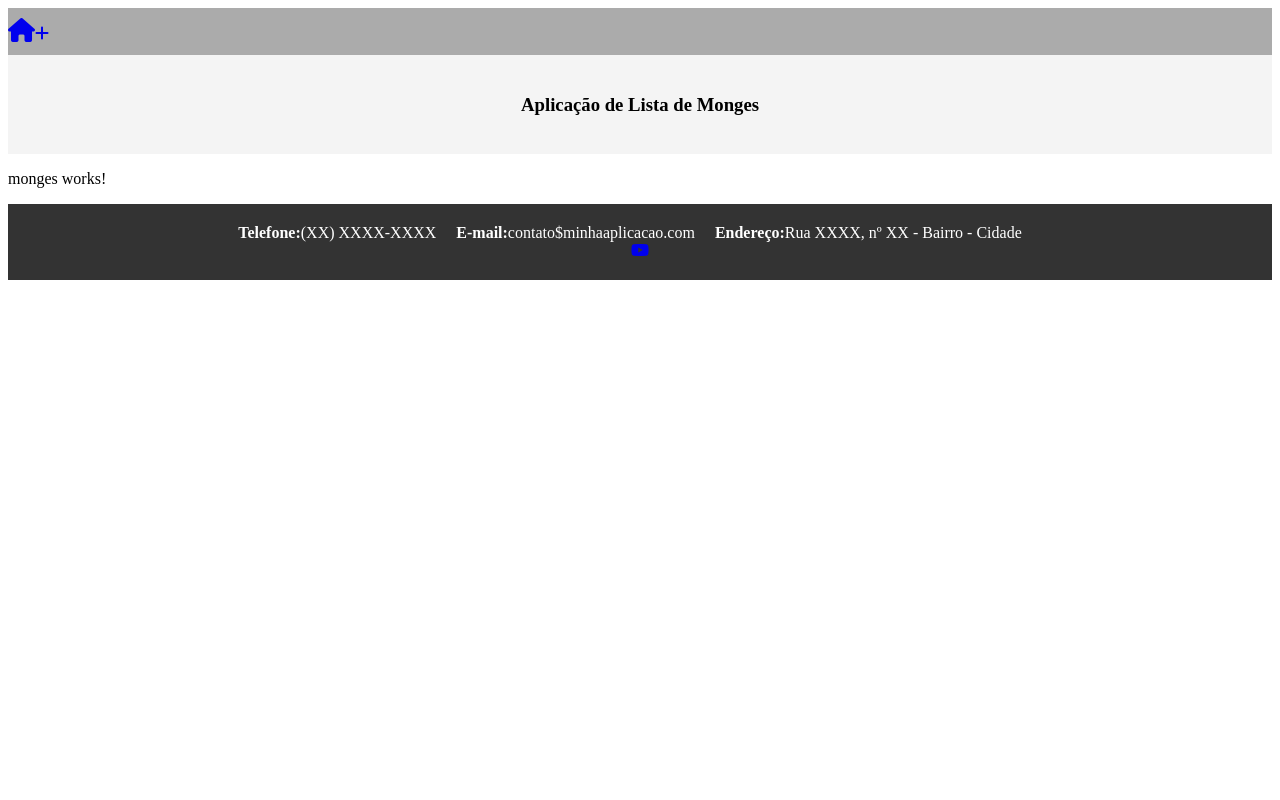
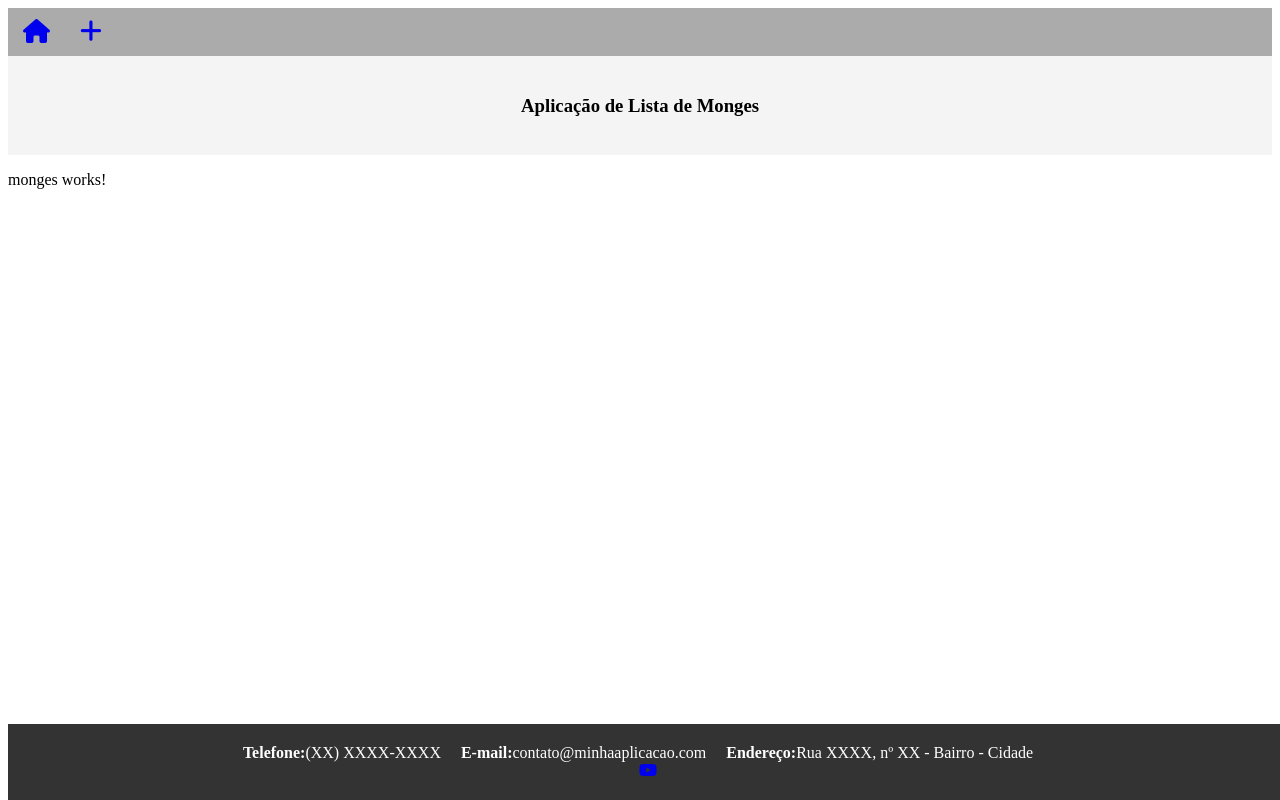
Before and after one commit to DigAguiar/angular-monges, an Angular app: page / in a window 1280 px wide. Built offline with nearby package versions, Linux system fonts and the light colour scheme.

Commit message:
header e footer funcionando

```diff
--- a/src/app/components/footer/footer.component.css
+++ b/src/app/components/footer/footer.component.css
@@ -4,6 +4,9 @@
     padding: 20px 0;
     color: #fff;
     text-align: center;
+    position: absolute;
+    bottom: 0;
+    width: 100%;
   }
 
   .footer-nav {
--- a/src/app/components/footer/footer.component.html
+++ b/src/app/components/footer/footer.component.html
@@ -7,14 +7,14 @@
         </li>
         <li class="footer-item">
           <span class="footer-label">E-mail:</span>
-          <span class="footer-info">contato$minhaaplicacao.com</span>
+          <span class="footer-info">contato&#64;minhaaplicacao.com</span>
         </li>
         <li class="footer-item">
           <span class="footer-label">Endereço:</span>
           <span class="footer-info">Rua XXXX, nº XX - Bairro - Cidade</span>
         </li>
         <li>
-            <a href="youtube.com"><i class="fa-brands fa-youtube"></i></a>
+            <a href="http://youtube.com"><i class="fa-brands fa-youtube"></i></a>
         </li>
       </ul>
     </div>
--- a/src/app/components/header/header.component.css
+++ b/src/app/components/header/header.component.css
@@ -45,3 +45,11 @@
     color: #666;
     font-size: 18px;
   }
+
+  a {
+    margin: 15px;
+  }
+
+  a.plus-button {
+    font-size: 25px;
+  }
--- a/src/app/components/header/header.component.html
+++ b/src/app/components/header/header.component.html
@@ -2,7 +2,7 @@
 <nav class="navbar">
     <div class="container">
       <a class="navbar-brand" routerLink=""><i class="fa-solid fa-house"></i></a>
-      <a routerLink="add-monge"><i class="fa-solid fa-plus"></i></a>
+      <a routerLink="add-monge" class="plus-button"><i class="fa-solid fa-plus"></i></a>
     </div>
   </nav>
 
```
